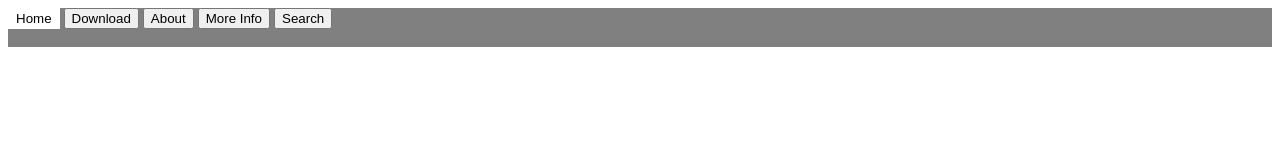
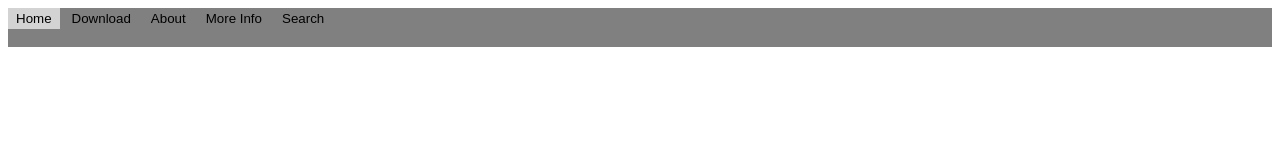
Before and after one commit to TweetyGuy/CoN, a plain HTML site: page index.html in a window 1280 px wide. In both pictures the pointer is over the button "Home". Drawn offline with Linux system fonts and the light colour scheme.

Commit message:
Conquest of Nations
Co-Authored-By: null <TweetyGuy@users.noreply.github.com>
Co-Authored-By: null <TheGamingDaily@users.noreply.github.com>

```diff
--- a/styles/index.css
+++ b/styles/index.css
@@ -12,6 +12,54 @@
 
 #Home:hover {
   border-style: solid;
-  background-color: white;
-  border-color: white;
+  background-color: lightgray;
+  border-color: lightgray;
 }
+
+#Download {
+  border-style: solid;
+  background-color: gray;
+  border-color: gray;
+}
+
+#Download:hover {
+  border-style: solid;
+  background-color: lightgray;
+  border-color: lightgray;
+}
+
+#About {
+  border-style: solid;
+  background-color: gray;
+  border-color: gray;
+}
+
+#About:hover {
+  border-style: solid;
+  background-color: lightgray;
+  border-color: lightgray;
+}
+
+#More-Info {
+  border-style: solid;
+  background-color: gray;
+  border-color: gray;
+}
+
+#More-Info:hover {
+  border-style: solid;
+  background-color: lightgray;
+  border-color: lightgray;
+}
+
+#Search {
+  border-style: solid;
+  background-color: gray;
+  border-color: gray;
+}
+
+#Search:hover {
+  border-style: solid;
+  background-color: lightgray;
+  border-color: lightgray;
+}
```
